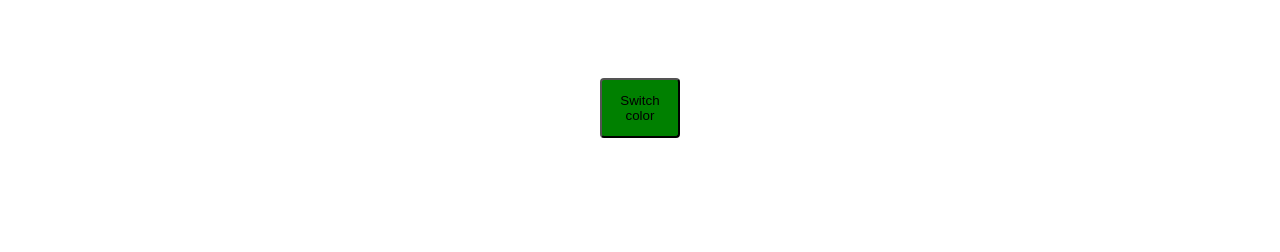
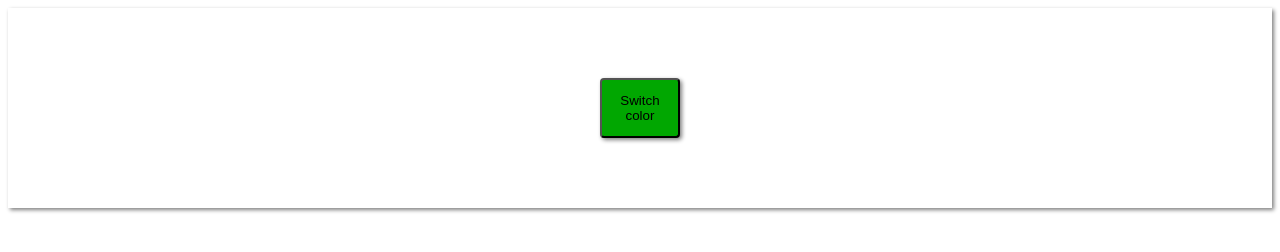
Before and after one commit to AndreyIvchenko/LandingPage, a plain HTML site: page index.html in a window 1280 px wide. In both pictures the pointer is over the button "Switch color". Drawn offline with Linux system fonts and the light colour scheme.

Commit message:
task-button-shadow-hover-end

```diff
--- a/styles/style.css
+++ b/styles/style.css
@@ -3,7 +3,7 @@
     display: flex;
     align-items: center;
     justify-content: center;
-
+    box-shadow: 2px 2px 4px grey;
 }
 .buttonSwitch {width: 80px;
     height: 60px;
@@ -13,3 +13,7 @@
     cursor: pointer;
 
 }
+.buttonSwitch:hover {
+    background-color: rgb(1, 167, 1);
+    box-shadow: 2px 2px 4px grey;
+}
```
Also changed, not shown: tasks/task_3.txt.
